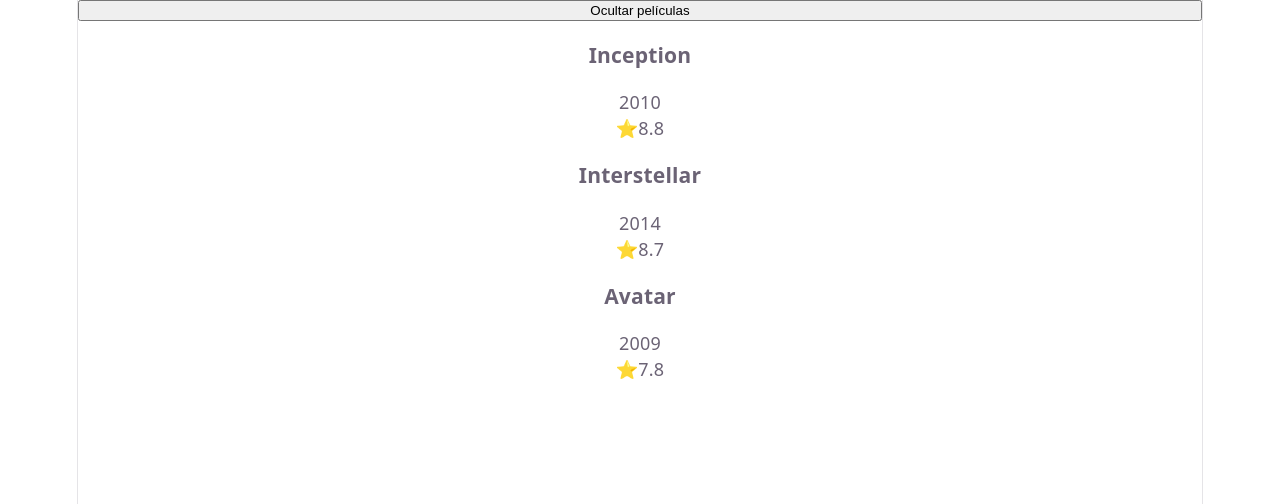
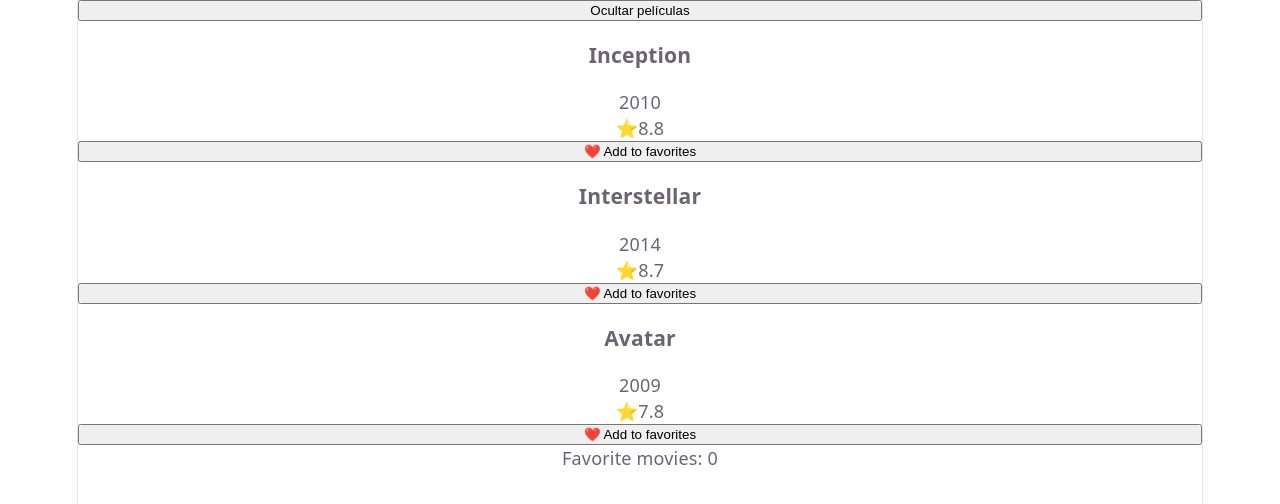
Before and after one commit to ocaminov/my-react-app, a React (Vite) app: page / in a window 1280 px wide. Shown: the top 504 px of the page. Built offline with nearby package versions, Linux system fonts and the light colour scheme.

Commit message:
Add favorites counter

```diff
--- a/src/App.jsx
+++ b/src/App.jsx
@@ -22,6 +22,7 @@ const movies = [
 
 function App() {
   const [showMovies, setShowMovies] = useState(true);
+  const [favoriteMovies, setFavoriteMovies] = useState(0);
   return (
     <>
       <button onClick={() => setShowMovies(!showMovies)}>
@@ -35,8 +36,12 @@ function App() {
             title={movie.title}
             year={movie.year}
             rating={movie.rating}
+            setFavoriteMovies={setFavoriteMovies}
+            favoriteMovies={favoriteMovies}
           />
         ))}
+
+      <p>Favorite movies: {favoriteMovies}</p>
     </>
   );
 }
--- a/src/MovieCard.jsx
+++ b/src/MovieCard.jsx
@@ -1,9 +1,12 @@
-function MovieCard({ title, year, rating }) {
+function MovieCard({ title, year, rating, setFavoriteMovies, favoriteMovies }) {
   return (
     <>
       <h3>{title}</h3>
       <p>{year}</p>
       <p>⭐{rating}</p>
+      <button onClick={() => setFavoriteMovies(favoriteMovies + 1)}>
+        ❤️ Add to favorites
+      </button>
     </>
   );
 }
```
